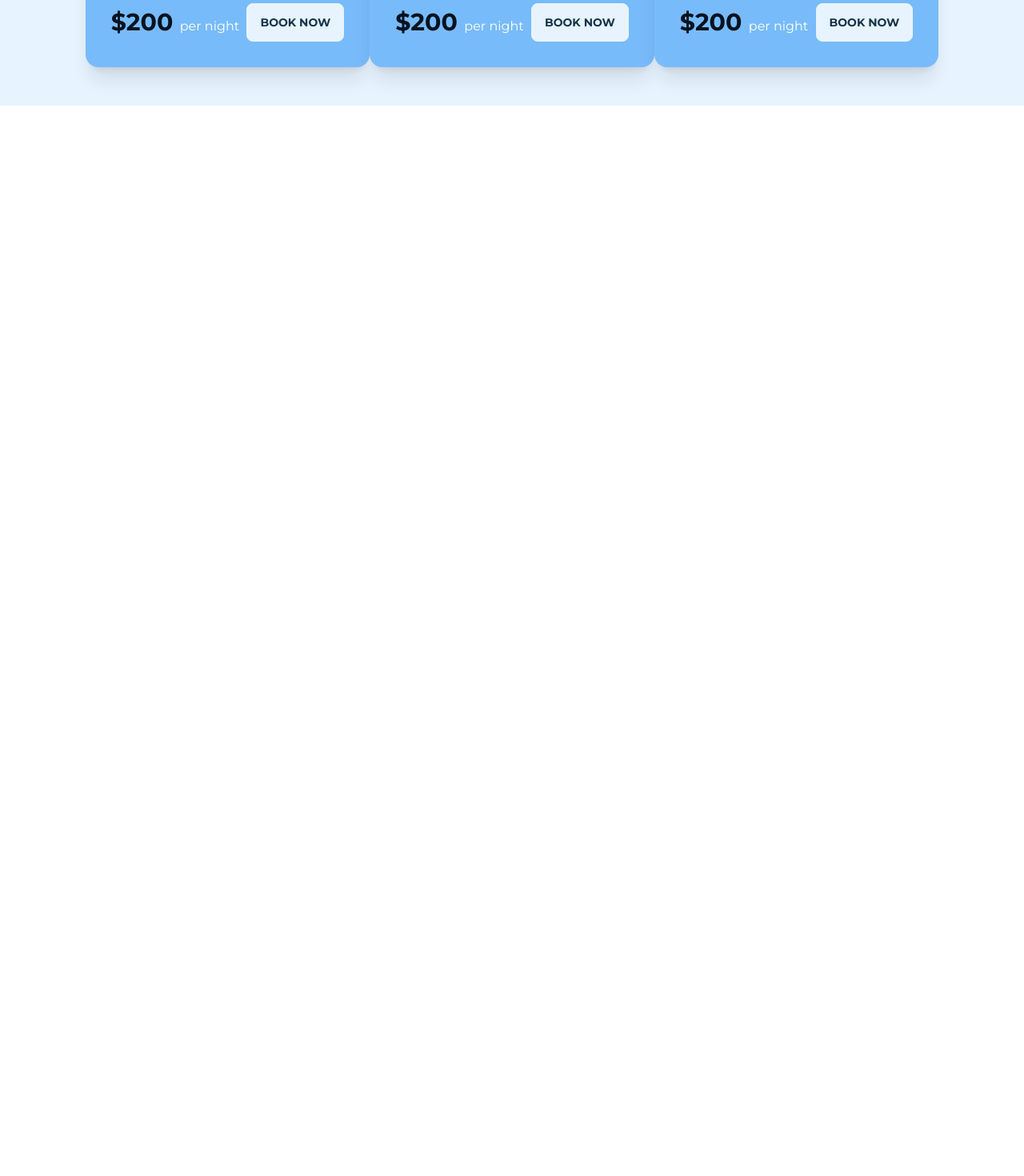
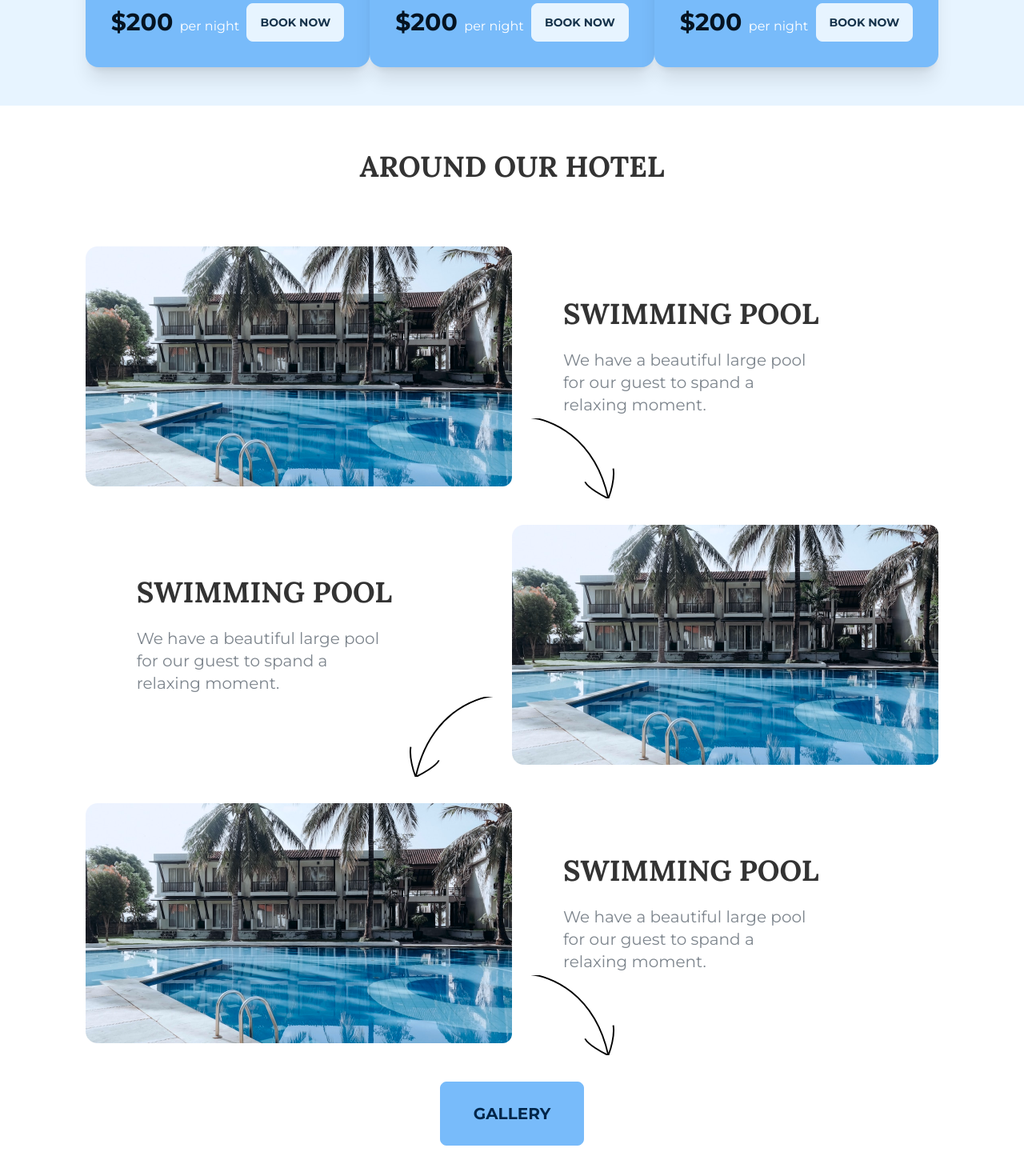
Before and after one commit to SDKishor/luxinn_hotel, a React (Create React App) app: page / in a window 1280 px wide. Shown: the part 2320-3790 px from the top of the page at 80% size. Before the commit the page ends 2952 px from the top, so only its background shows below. Built offline with nearby package versions, Linux system fonts and the light colour scheme.

Commit message:
around the hotle sec done.

```diff
--- a/src/components/RoomCard.jsx
+++ b/src/components/RoomCard.jsx
@@ -2,7 +2,7 @@ import React from "react";
 
 export const RoomCard = () => {
   return (
-    <div className="card w-[400px] h-[500px] bg-primary shadow-xl">
+    <div className="card w-[380px] gap-4 h-[500px] max-md:w-[350px] max-md:mb-5 bg-primary shadow-xl">
       <figure className="h-3/6 cardImageOne"></figure>
       <div className="card-body text-base-100">
         <h2 className="card-title text-3xl font-[lora]">Deluxe Room</h2>
--- /dev/null
+++ b/src/components/ShowCaseCard.jsx
@@ -0,0 +1,44 @@
+import React from "react";
+
+export const ShowCaseCard = ({ alignRign = false }) => {
+  return (
+    <div className="flex my-12 max-md:flex-col max-md:my-0">
+      <div
+        className={`flex flex-col justify-center px-16 max-md:px-4  relative ${
+          !alignRign && "hidden "
+        }`}
+      >
+        <h2 className="text-4xl font-[lora] uppercase font-bold pb-6 max-md:text-2xl ">
+          swimming pool
+        </h2>
+        <p className="text-xl w-9/12 text-info max-md:w-11/12 pb-6">
+          We have a beautiful large pool for our guest to spand a relaxing
+          moment.
+        </p>
+        <div
+          className="w-[108px] h-[100px] vectorArrow bg_center_utility absolute bottom-[-15px] right-5  max-md:w-[54px] max-md:h-[54px] max-md:bottom-1 md:scale-x-[-1]
+        "
+        ></div>
+      </div>
+
+      <div className="w-2/4 flex items-center max-md:flex-col max-md:w-full">
+        <div className="w-[600px] h-[300px] rounded-xl max-md:w-11/12 max-md:h-[220px] max-md:my-5 aroundHotelPool "></div>
+      </div>
+      <div
+        className={`flex flex-col justify-center px-16 max-md:px-4  relative ${
+          alignRign && "hidden"
+        }`}
+      >
+        <h2 className="text-4xl font-[lora] uppercase font-bold pb-6 max-md:text-2xl max-md:pb-2">
+          swimming pool
+        </h2>
+        <p className="text-xl w-9/12 text-info pb-6 max-md:w-11/12 max-md:text-base">
+          We have a beautiful large pool for our guest to spand a relaxing
+          moment.
+        </p>
+
+        <div className="w-[108px] h-[100px] vectorArrow bg_center_utility absolute bottom-[-15px] left-5 max-md:w-[108px] max-md:h-[100px] max-md:bottom-0 max-md:right-10 max-md:left-auto max-md:opacity-30"></div>
+      </div>
+    </div>
+  );
+};
--- a/src/index.css
+++ b/src/index.css
@@ -52,3 +52,19 @@ code {
 .cardImagethree {
   background-image: url("../src/assets/Rectangle 17-1.png");
 }
+
+.aroundHotelPool {
+  background-image: url("../src/assets/Rectangle 19.png");
+}
+
+.aroundHotelBar {
+  background-image: url("../src/assets/Rectangle 20.png");
+}
+
+.aroundHotelGym {
+  background-image: url("../src/assets/Rectangle 22.png");
+}
+
+.vectorArrow {
+  background-image: url("../src/assets/Vector 1.svg");
+}
--- a/src/pages/Home.jsx
+++ b/src/pages/Home.jsx
@@ -1,7 +1,27 @@
-import React from "react";
+import React, { useEffect, useState } from "react";
 import { RoomCard } from "../components/RoomCard";
+import { ShowCaseCard } from "../components/ShowCaseCard";
 
 export const Home = () => {
+  const [windowSize, setWindowSize] = useState(getWindowSize());
+
+  useEffect(() => {
+    function handleWindowResize() {
+      setWindowSize(getWindowSize());
+    }
+
+    window.addEventListener("resize", handleWindowResize);
+
+    return () => {
+      window.removeEventListener("resize", handleWindowResize);
+    };
+  }, []);
+
+  function getWindowSize() {
+    const { innerWidth, innerHeight } = window;
+    return { innerWidth, innerHeight };
+  }
+
   return (
     <main className="w-full flex flex-col items-center justify-center mb-[500px]">
       <section className=" h-screen hero_section_image w-full flex flex-col items-center justify-center mt-[-100px] ">
@@ -50,7 +70,7 @@ export const Home = () => {
       <section className="bg-secondary w-full flex flex-col items-center py-6">
         <div className=" flex justify-between items-center w-10/12 ">
           <div className=" w-5/6 max-md:w-full">
-            <h3 className="font-[lora] my-3  max-md:text-center max-md:font-bold max-md:text-xl text-4xl font-bold ">
+            <h3 className="uppercase  font-[lora] my-3  max-md:text-center max-md:font-bold max-md:text-xl text-4xl font-bold ">
               Our Best Rooms
             </h3>
             <p
@@ -65,12 +85,28 @@ export const Home = () => {
           </button>
         </div>
 
-        <div className="flex justify-between w-10/12 mb-6">
+        <div className="flex items-center max-md:flex-col max-md:w-full justify-between w-10/12 mb-6 ">
           <RoomCard></RoomCard>
           <RoomCard></RoomCard>
           <RoomCard></RoomCard>
         </div>
       </section>
+
+      <section className="py-6 w-10/12 max-md:w-full flex flex-col items-center">
+        <h2 className="uppercase font-[lora] my-8  max-md:text-center max-md:font-bold max-md:text-xl text-4xl font-bold ">
+          Around Our hotel
+        </h2>
+
+        <div className="">
+          <ShowCaseCard />
+          <ShowCaseCard alignRign={windowSize.innerWidth > 768 && true} />
+          <ShowCaseCard />
+        </div>
+
+        <button className="btn btn-primary w-[180px] h-[80px] text-xl">
+          Gallery
+        </button>
+      </section>
     </main>
   );
 };
```
